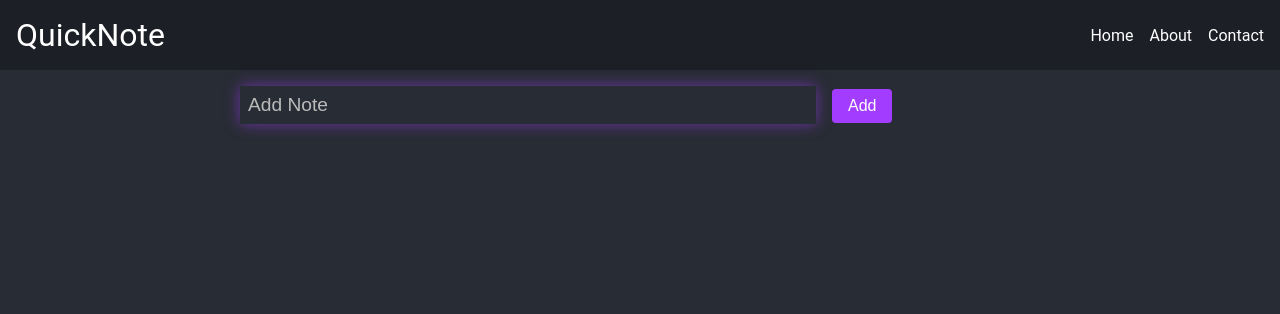
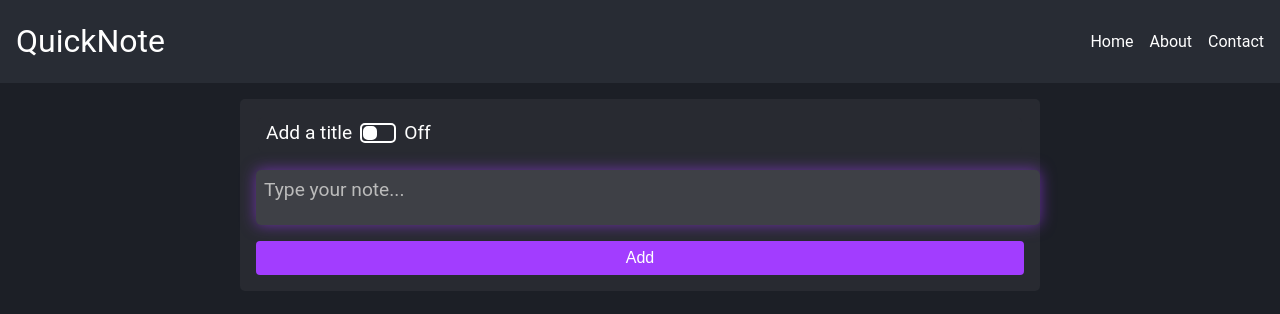
Before and after one commit to mironovisa/notes-app, a React (Create React App) app: page / in a window 1280 px wide. Shown: the top 314 px of the page. Built offline with nearby package versions, Linux system fonts and the light colour scheme.

Commit message:
Milestones 5-5.1

```diff
--- a/src/App.css
+++ b/src/App.css
@@ -2,12 +2,21 @@ body {
   margin: 0;
   padding: 0;
   font-family: "Roboto", sans-serif;
+  background-color: #1c1f26;
+  color: white;
+  line-height: 1.6;
+}
+.note-form-container {
+  display: flex;
+  flex-direction: column;
+  gap: 1rem;
+  margin-bottom: 2rem;
+  border-radius: 5px;
+  background-color: rgba(255, 255, 255, 0.05);
+  padding: 1rem;
+}
+header {
   background-color: #282c34;
-  color: white;
-}
-
-header {
-  background-color: #1c1f26;
   display: flex;
   justify-content: space-between;
   align-items: center;
@@ -58,11 +67,24 @@ main {
   border-radius: 10px;
   display: flex;
   flex-direction: column;
+  transition: transform 0.2s;
+  box-shadow: 0 1px 3px rgba(0, 0, 0, 0.12), 0 1px 2px rgba(0, 0, 0, 0.24);
+}
+
+.note:hover {
+  transform: translateY(-4px);
+  box-shadow: 0 4px 6px rgba(0, 0, 0, 0.16), 0 4px 5px rgba(0, 0, 0, 0.3);
 }
 
 .note-text {
   font-size: 1.2rem;
   margin-bottom: 1rem;
+}
+
+.note-title {
+  font-size: 1.4rem;
+  font-weight: bold;
+  margin-bottom: 0.5rem;
 }
 
 .note-date {
@@ -102,19 +124,18 @@ main {
 input[type="text"] {
   background-color: transparent;
   border: none;
-  border-bottom: 2px solid white;
+  border-bottom: 2px solid #a23dff;
   color: white;
   font-size: 1.2rem;
   padding: 0.5rem;
   margin-right: 1rem;
-  width: 70%;
+  width: 40%;
   outline: none;
-  animation: breathe 2s ease-in-out infinite;
-  border-style: none;
+  font-family: "Roboto", sans-serif;
 }
 input[type="text"]::placeholder {
   color: #bbb;
-  animation: typing 2s steps(8) infinite;
+  font-family: "Roboto", sans-serif;
 }
 
 @keyframes typing {
@@ -127,6 +148,32 @@ input[type="text"]::placeholder {
 }
 
 input[type="text"]:focus {
+  border-color: #a23dff;
+  box-shadow: 0px 0px 10px #a23dff;
+}
+
+textarea {
+  background-color: rgba(255, 255, 255, 0.1);
+  border: none;
+  color: white;
+  font-size: 1.2rem;
+  font-family: "Roboto", sans-serif;
+  padding: 0.5rem;
+  width: 100%;
+  height: 150px;
+  resize: vertical;
+  outline: none;
+  border-radius: 5px;
+  transition: border-color 0.2s ease-in-out;
+  animation: breathe 2s ease-in-out infinite;
+  resize: none;
+}
+
+textarea::placeholder {
+  color: #bbb;
+}
+
+textarea:focus {
   border-color: #a23dff;
   box-shadow: 0px 0px 10px #a23dff;
 }
@@ -152,16 +199,20 @@ button[type="submit"]:hover {
   grid-template-columns: repeat(auto-fit, minmax(200px, 1fr));
   grid-gap: 1rem;
 }
+
 .input-container {
   display: flex;
-  align-items: center;
+  flex-direction: column;
+  align-items: flex-start;
   justify-content: space-between;
   border-radius: 5px;
-  border: 1px solid white;
+  border: none; /* Remove the border */
   margin-bottom: 2rem;
   background: rgba(255, 255, 255, 0.05);
   box-shadow: 0px 0;
+  padding: 1rem;
 }
+
 .circle-btn {
   display: flex;
   align-items: center;
@@ -203,3 +254,12 @@ button[type="submit"]:hover {
   cursor: pointer;
   background-color: #0056b3;
 }
+.toggle-title-label {
+  display: flex;
+  align-items: center;
+  cursor: pointer;
+}
+
+.toggle-title-label .tumbler-input {
+  display: none;
+}
--- a/src/App.jsx
+++ b/src/App.jsx
@@ -1,26 +1,27 @@
-import React, { useState } from 'react';
-import { Header } from './Components/Header';
-import { NoteForm } from './Components/NoteForm';
-import { NoteList } from './Components/NoteList';
-import { NoteModal } from './Components/NoteModal';
-import './App.css';
+import React, { useState } from "react";
+import { Header } from "./Components/Header";
+import { NoteForm } from "./Components/NoteForm";
+import { NoteList } from "./Components/NoteList";
+import { NoteModal } from "./Components/NoteModal";
+import "./App.css";
+import { Tumbler } from "./UI/Kits/Tumbler/Tumbler";
 
 const App = () => {
   const [notes, setNotes] = useState([]);
   const [selectedNote, setSelectedNote] = useState(null);
 
-  const addNote = (noteText) => {
+  const addNote = (text, title) => {
     const newNote = {
-      title: "Note",
-      text: noteText,
+      id: Date.now(),
+      text: text,
+      title: title,
       date: new Date(),
-      id: Date.now(),
     };
     setNotes([...notes, newNote]);
   };
 
   const deleteNote = (id) => {
-    if (window.confirm('Are you sure you want to delete your note?')) {
+    if (window.confirm("Are you sure you want to delete your note?")) {
       const filteredNotes = notes.filter((note) => note.id !== id);
       setNotes(filteredNotes);
     }
@@ -28,18 +29,31 @@ const App = () => {
 
   const handleNoteClick = (note) => {
     setSelectedNote(note);
-  }
+  };
   const handleModalClose = () => {
     setSelectedNote(null);
-  }
+  };
 
   return (
     <div className="App">
       <Header />
       <main>
-        <NoteForm addNote={addNote} />
-        <NoteList notes={notes} deleteNote={deleteNote} onNoteClick={handleNoteClick} />
-        {selectedNote && (<NoteModal note={selectedNote} isOpen={true} onRequestClose={handleModalClose} />)}
+        <NoteForm addNote={(text, title) => addNote(text, title)} />
+        <NoteList
+          notes={notes}
+          deleteNote={deleteNote}
+          onNoteClick={handleNoteClick}
+        />
+        {selectedNote && (
+          <NoteModal
+            note={selectedNote}
+            isOpen={true}
+            onRequestClose={handleModalClose}
+          />
+        )}
+        <div style={{ marginTop: "2rem" }}>
+
+        </div>
       </main>
     </div>
   );
--- a/src/Components/Note.jsx
+++ b/src/Components/Note.jsx
@@ -1,7 +1,8 @@
 import React from 'react';
 
 export const Note = ({ note, deleteNote, onNoteClick }) => {
-  const handleDeleteClick = () => {
+  const handleDeleteClick = (e) => {
+    e.stopPropagation();
     deleteNote(note.id);
   };
 
@@ -22,7 +23,7 @@ export const Note = ({ note, deleteNote, onNoteClick }) => {
           hour12: true,
         })}
       </p>
-      <button className="delete-btn" onClick={handleDeleteClick}>
+      <button className="delete-btn" onClick={(e) => handleDeleteClick(e)}>
         Delete
       </button>
     </div>
--- a/src/Components/NoteForm.jsx
+++ b/src/Components/NoteForm.jsx
@@ -1,26 +1,51 @@
-import React, { useState } from "react";
+import React, { useEffect, useState, useRef } from "react";
 import Addbutton from "../UI/Kits/Buttons/Addbutton";
-
+import { Tumbler } from "../UI/Kits/Tumbler/Tumbler";
 export const NoteForm = ({ addNote }) => {
+  const [title, setTitle] = useState("");
   const [text, setText] = useState("");
+  const [showTitle, setShowTitle] = useState(false);
+  const textareaRef = useRef(null);
+  useEffect(() => {
+    if (textareaRef.current) {
+      textareaRef.current.style.height = "auto";
+      textareaRef.current.style.height = textareaRef.current.scrollHeight + "px";
+    }
+  }, [text]);
+  const autoResizeTextarea = (textarea) => {
+    textarea.style.height = "auto";
+    textarea.style.height = textarea.scrollHeight + "px";
+    textarea.addEventListener("input", function () {
+      this.style.height = "auto";
+      this.style.height = this.scrollHeight + "px";
+    });
+  };
 
   const handleSubmit = (e) => {
     e.preventDefault();
-    if (text.trim()) {
-      addNote(text);
+    addNote(text, title);
+      setTitle("");
       setText("");
     }
-  };
+
 
   return (
     <form onSubmit={handleSubmit}>
-      <input
-        type="text"
-        placeholder="Add Note"
-        value={text}
-        onChange={(e) => setText(e.target.value)}
-      />
-      <Addbutton/>
+      <div className="note-form-container">
+      {showTitle && (
+        <input
+          type="text"
+          placeholder="Add title"
+          value={title}
+          onChange={(e) => setTitle(e.target.value)} />
+        )}
+
+          <Tumbler id="toggle-title" checked={showTitle} onChange={()=> setShowTitle(!showTitle)}/>
+
+        <textarea ref={textareaRef} placeholder="Type your note..." value={text} onChange={(e) => setText(e.target.value)}
+          rows={1} style={{overflow: "hidden", resize:"none"}} />
+        <Addbutton />
+        </div>
     </form>
   );
 
--- /dev/null
+++ b/src/UI/Kits/Tumbler/Tumbler.css
@@ -0,0 +1,115 @@
+.tumbler-button {
+  display: inline-flex;
+  align-items: center;
+  justify-content: flex-start;
+  margin: 2px;
+  padding: 4px 4px 8px 8px;
+  border: 0 solid #005a9c;
+  border-radius: 5px;
+  background-color: #282a31;
+  color: white;
+  cursor: pointer;
+  font-family: "Roboto", sans-serif;
+}
+
+.tumbler-button:focus,
+.tumbler-button:hover {
+  padding: 4px 4px 8px 8px;
+  border-width: 0;
+  outline: none;
+  background-color: #1c1f26;
+}
+
+.tumbler-button .label {
+  position: relative;
+  top: 0;
+  display: inline-block;
+  padding: 0;
+  margin-right: 8px;
+  margin-bottom: 0;
+  width: auto;
+  vertical-align: middle;
+  color: white;
+  font-size: 1.2rem;
+  font-family: "Roboto", sans-serif;
+}
+
+.tumbler-button svg {
+  display: inline-block;
+  width: 36px;
+  height: 20px;
+  forced-color-adjust: auto;
+  position: relative;
+}
+
+.tumbler-button svg rect {
+  fill-opacity: 0;
+  stroke-width: 2;
+  stroke: currentcolor;
+}
+
+.tumbler-button svg rect.off {
+  display: block;
+  stroke: currentcolor;
+  fill: currentcolor;
+  fill-opacity: 1;
+}
+
+.tumbler-button[aria-checked="true"] svg rect.off {
+  display: none;
+}
+
+.tumbler-button svg rect.on {
+  display: none;
+}
+
+.tumbler-button[aria-checked="true"] svg rect.on {
+  color: #a23dff;
+  display: block;
+  stroke-color: currentcolor;
+  fill: currentcolor;
+  fill-opacity: 1;
+}
+
+.tumbler-button span.off,
+.tumbler-button span.on {
+  display: inline-block;
+  font-size: 1.2rem;
+  font-family: "Roboto", sans-serif;
+  position: relative;
+  bottom: 0;
+}
+
+.tumbler-button span.on {
+  display: none;
+}
+
+.tumbler-button[aria-checked="true"] span.off {
+  display: none;
+}
+
+.tumbler-button[aria-checked="true"] span.on {
+  display: inline-block;
+}
+
+.tumbler-button:focus,
+.tumbler-button:hover {
+  padding: 2px 2px 6px 6px;
+  border-width: 0;
+  outline: none;
+  background-color: #1c1f26;
+}
+
+.active {
+  display: block;
+}
+
+.tumbler-button span.off {
+  display: inline-block;
+  margin-left: 8px;
+}
+
+.tumbler-button span.on {
+  display: none;
+  margin-left: 8px;
+}
--- /dev/null
+++ b/src/UI/Kits/Tumbler/Tumbler.jsx
@@ -0,0 +1,56 @@
+import React, { useState } from "react";
+import "./Tumbler.css";
+
+export const Tumbler = ({ id, checked, onChange }) => {
+  const [isChecked, setIsChecked] = useState(checked);
+
+  const toggleStatus = () => {
+    setIsChecked(!isChecked);
+    onChange(!isChecked);
+  };
+
+  return (
+    <button
+      type="button"
+      role="switch"
+      aria-checked={isChecked}
+      onClick={toggleStatus}
+      className="tumbler-button"
+      style={{ width: "auto" }} // Set button width to content width
+    >
+      <span className="label">Add a title</span>
+      <svg xmlns="http://www.w3.org/2000/svg" height="20" width="36">
+        <rect
+          className="container"
+          x="1"
+          y="1"
+          width="34"
+          height="18"
+          rx="4"
+        ></rect>
+        <rect
+          className={`off ${isChecked ? "" : "active"}`}
+          x="4"
+          y="4"
+          width="12"
+          height="12"
+          rx="4"
+        ></rect>
+        <rect
+          className={`on ${isChecked ? "active" : ""}`}
+          x="20"
+          y="4"
+          width="12"
+          height="12"
+          rx="4"
+        ></rect>
+      </svg>
+      <span className={`on ${isChecked ? "active" : ""}`} aria-hidden="true">
+        On
+      </span>
+      <span className={`off ${isChecked ? "" : "active"}`} aria-hidden="true">
+        Off
+      </span>
+    </button>
+  );
+};
```
